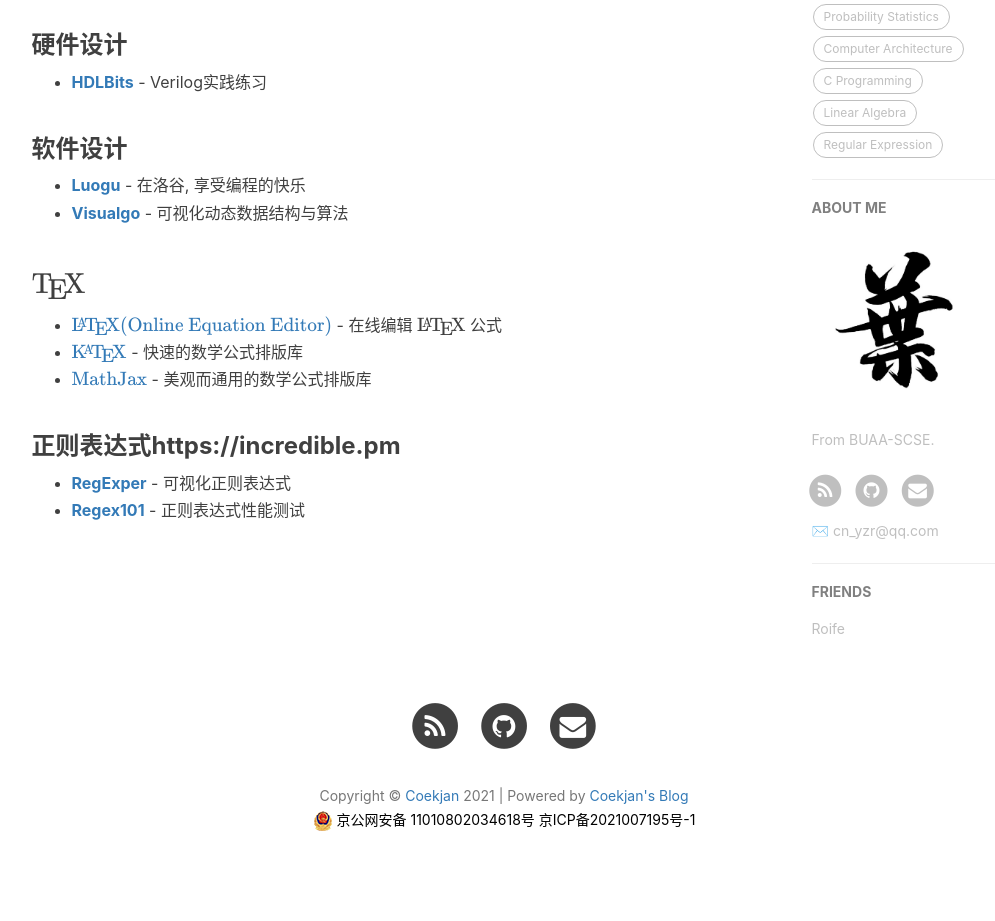
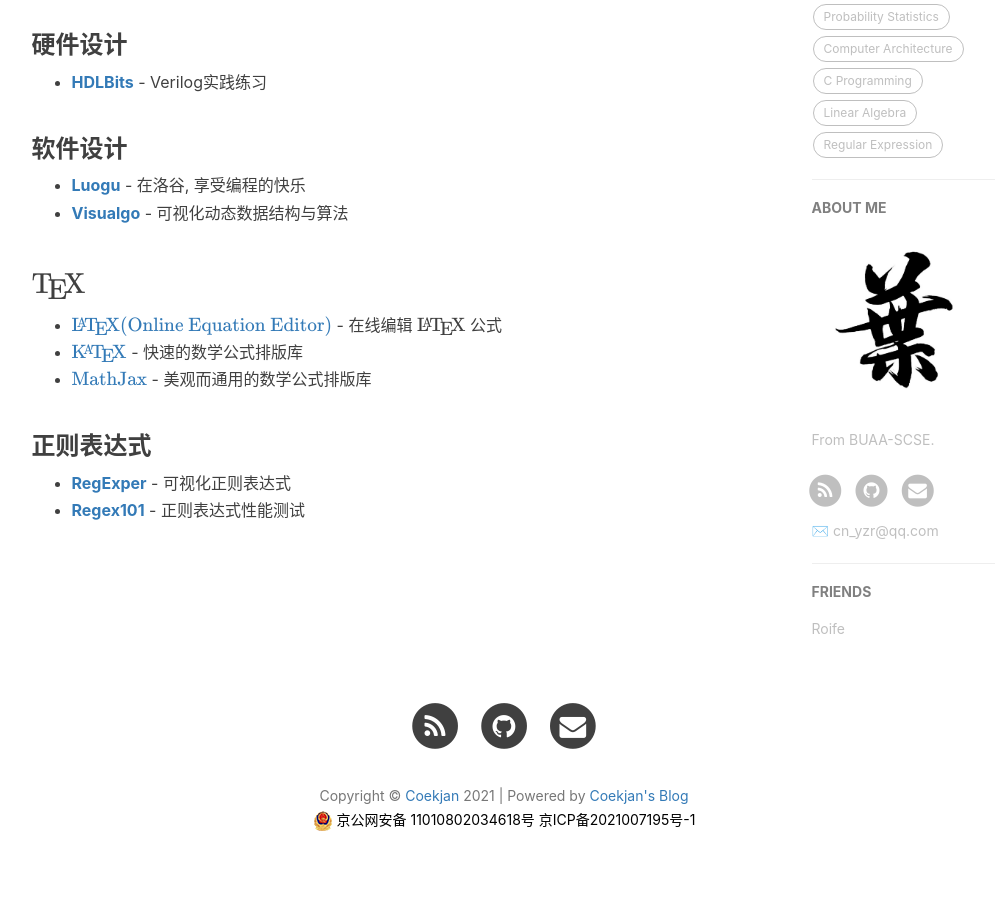
Before and after one commit to Coekjan/coekjan.github.io, a Jekyll site: the page built from 1-resources.html, in a window 1280 px wide. Shown: the part 539-1460 px from the top of the page, without its empty margins (136-1131 px from the left). Built offline with Jekyll 4.4.1, drawn with Linux system fonts in a browser that asks for light colours; nearby versions of some CDN libraries; comment, search, counter and statistics services are not loaded; some of the changed lines change nothing that is shown.

Commit message:
Update zh.md

```diff
--- a/_includes/resources/zh.md
+++ b/_includes/resources/zh.md
@@ -17,7 +17,7 @@
 * [$\KaTeX$](https://katex.org/) - 快速的数学公式排版库
 * [$\rm{MathJax}$](https://www.mathjax.org/) - 美观而通用的数学公式排版库
 
-### 正则表达式https://incredible.pm
+### 正则表达式
 
 * **[RegExper](https://regexper.com/)** - 可视化正则表达式
 * **[Regex101](https://regex101.com/)** - 正则表达式性能测试
```
